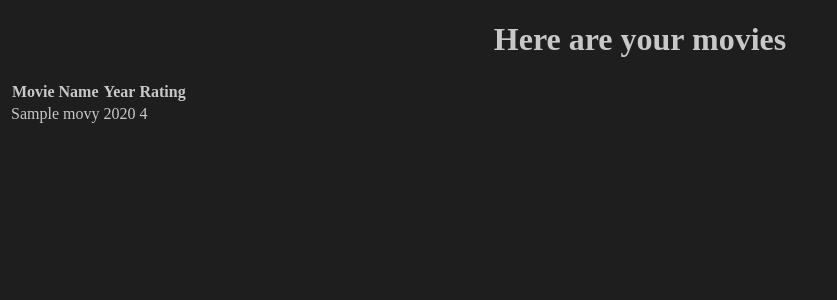
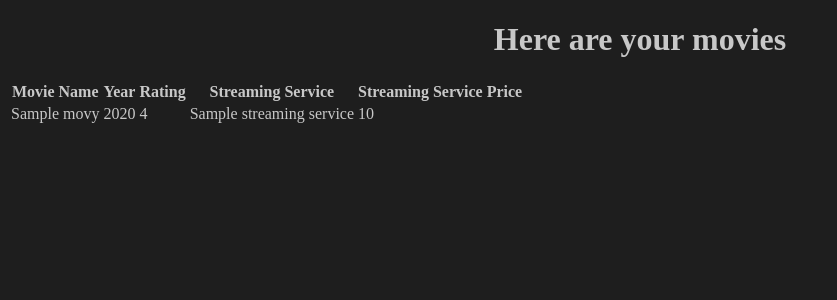
Before and after one commit to Freddyterp/DIS-Project, a Flask app: template templates/movies.html in a window 1280 px wide. Shown: the top 300 px of the page, without its empty margins (0-837 px from the left). Run offline with Flask 3, Linux system fonts and the light colour scheme; the template is opened without the code that fills it: most values are stand-ins (such as "Sample title", 1, 10 or a date in 2020).

Commit message:
movies.html

```diff
--- a/templates/movies.html
+++ b/templates/movies.html
@@ -15,6 +15,8 @@
                 <th>Movie Name</th>
                 <th>Year</th>
                 <th>Rating</th>
+                <th>Streaming Service</th>
+                <th>Streaming Service Price</th>
             </tr>
         </thead>
         <tbody>
@@ -23,6 +25,8 @@
                 <td>{{ movies.movie_name }}</td>
                 <td>{{ movies.year }}</td>
                 <td>{{ movies.rating }}</td>
+                <td>{{ StreamingServices.services_name }}</td>
+                <td>{{ StreamingServices.services_price }}</td>
             </tr>
             {% endfor %}
         </tbody>
```
